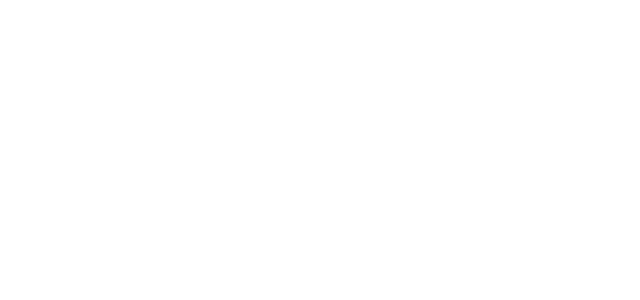
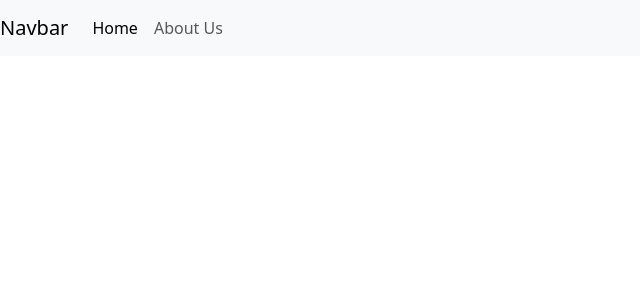
Before and after one commit to Doidae/roof-repair, a React (Create React App) app in the folder frontend/: page / in a window 1280 px wide. Shown: the top 300 px of the page, without its empty margins (0-640 px from the left). Built offline with nearby package versions, Linux system fonts and the light colour scheme.

Commit message:
Started on navbar

```diff
--- a/frontend/package.json
+++ b/frontend/package.json
@@ -6,6 +6,7 @@
     "@testing-library/jest-dom": "^5.17.0",
     "@testing-library/react": "^13.4.0",
     "@testing-library/user-event": "^13.5.0",
+    "bootstrap": "^5.3.3",
     "react": "^18.3.1",
     "react-dom": "^18.3.1",
     "react-router-dom": "^6.26.0",
--- a/frontend/src/App.js
+++ b/frontend/src/App.js
@@ -1,10 +1,17 @@
 import './App.css';
 import { BrowserRouter as Router, Route, Routes} from 'react-router-dom';
+import Navbar from './components/Nabar';
 
 function App() {
   return (
     <div>
 
+      <Router>
+        <Navbar/>
+        <div>
+
+        </div>
+      </Router>
     </div>
   );
 }
--- a/frontend/src/components/Nabar.js
+++ b/frontend/src/components/Nabar.js
@@ -0,0 +1,20 @@
+import React from 'react';
+import './styles/Navbar.css';
+import { NavLink } from 'react-router-dom';
+
+
+const Navbar = () => {
+    return(
+        <nav class="navbar navbar-expand-lg navbar-light bg-light">
+        <div class="collapse navbar-collapse" id="navbarNavAltMarkup">
+        <a class="navbar-brand" href="#">Navbar</a>
+            <div class="navbar-nav">
+                <NavLink exact to='/' activeClassName='active' className="nav-link" > Home </NavLink>
+                <NavLink exact to='/AboutUs' activeClassName='active' className="nav-link"> About Us </NavLink>
+            </div>
+        </div>
+        </nav>
+    )
+}
+
+export default Navbar;
--- a/frontend/src/index.js
+++ b/frontend/src/index.js
@@ -2,7 +2,7 @@
 import ReactDOM from 'react-dom/client';
 import './index.css';
 import App from './App';
-
+import 'bootstrap/dist/css/bootstrap.min.css';
 
 const root = ReactDOM.createRoot(document.getElementById('root'));
 root.render(
```
Also changed, not shown: frontend/src/components/styles/Navar.css (deleted), frontend/src/components/styles/Navbar.css (added), 1 other file (tests, documents, lock files or other folders).
